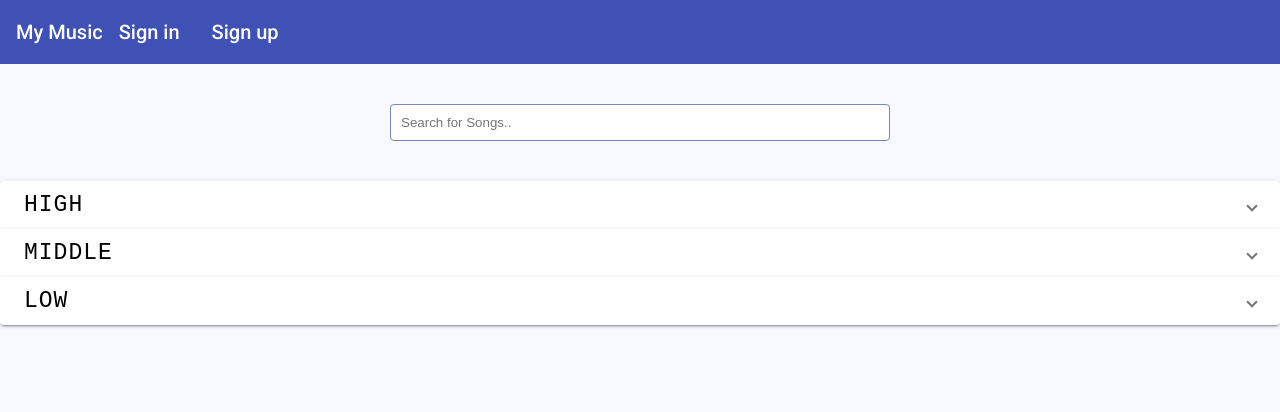
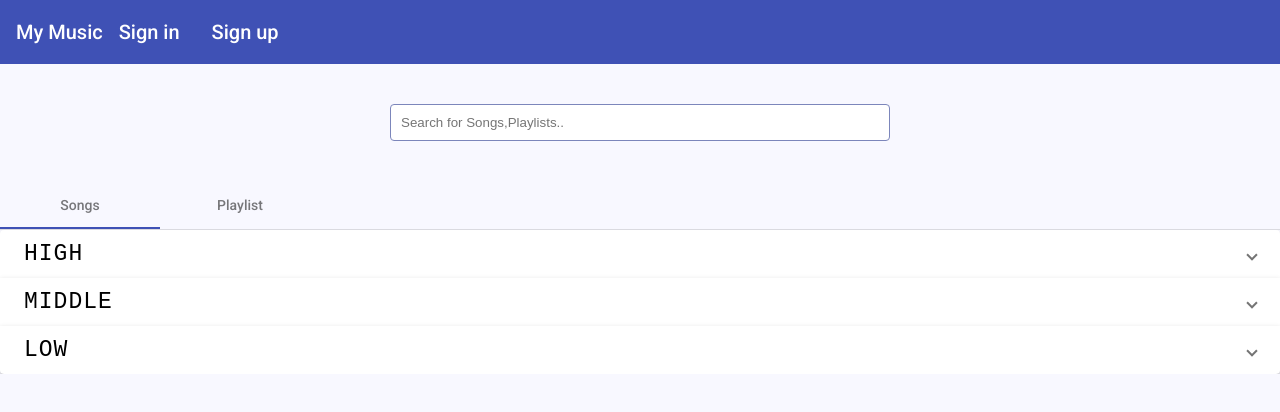
Before and after one commit to ssing548/ece9065-ssing548-project, an Angular app in the folder ECE9065-Project-Angular/: page /songsList in a window 1280 px wide. Shown: the top 412 px of the page. Built offline with nearby package versions, Linux system fonts and the light colour scheme.

Commit message:
basic functionality to show playlist to unauthenticated user implemented

```diff
--- a/ECE9065-Project-Angular/src/app/app.module.ts
+++ b/ECE9065-Project-Angular/src/app/app.module.ts
@@ -5,7 +5,7 @@ import { AppComponent } from './app.component';
 import { BrowserAnimationsModule } from '@angular/platform-browser/animations';
 import {MatToolbarModule} from '@angular/material/toolbar';
 import {MatButtonModule} from '@angular/material/button';
-import { SongsListComponent } from './songs/songs-list/songs-list.component';
+import { SongsListComponent , ShowPlayListDialog } from './songs/songs-list/songs-list.component';
 import { HomeComponent } from './home/home.component';
 import {MatExpansionModule} from '@angular/material/expansion';
 import { HttpClientModule } from '@angular/common/http';
@@ -15,6 +15,7 @@ import {MatTabsModule} from '@angular/material/tabs';
 import { FormsModule} from '@angular/forms';
 import {MatDialogModule} from '@angular/material/dialog';
 import {MatInputModule} from '@angular/material/input';
+import {MatSelectModule} from '@angular/material/select';
 
 @NgModule({
   declarations: [
@@ -22,7 +23,8 @@ import {MatInputModule} from '@angular/material/input';
     SongsListComponent,
     HomeComponent,
     ReviewComponent,
-    AddReviewDialog
+    AddReviewDialog,
+    ShowPlayListDialog
   ],
   imports: [
     BrowserModule,
@@ -36,11 +38,11 @@ import {MatInputModule} from '@angular/material/input';
     MatTabsModule,
     FormsModule,
     MatDialogModule,
-    MatInputModule
+    MatInputModule,
+    MatSelectModule
   ],
   providers: [],
   bootstrap: [AppComponent],
-  entryComponents: [ReviewComponent, AddReviewDialog],
-
+  entryComponents: [ReviewComponent, AddReviewDialog,SongsListComponent , ShowPlayListDialog]
 })
 export class AppModule { }
--- /dev/null
+++ b/ECE9065-Project-Angular/src/app/playlists/playlist.service.ts
@@ -0,0 +1,25 @@
+import { Injectable } from '@angular/core';
+import { HttpClient, HttpErrorResponse } from '@angular/common/http';
+import { IPlaylist } from './playlist';
+import { Observable, throwError } from 'rxjs';
+import { catchError, tap, map } from 'rxjs/operators';
+
+@Injectable({
+  providedIn: 'root'
+})
+export class PlaylistService {
+
+  private playlistUrl = 'assets/playlists.json';
+
+  constructor(private http: HttpClient) { }
+
+  getPlaylists(): Observable<IPlaylist[]>{
+    return this.http.get<IPlaylist[]>(this.playlistUrl)
+      .pipe(
+        tap(data => console.log('All: ' + JSON.stringify(data)))
+
+      );
+  }
+
+
+}
--- /dev/null
+++ b/ECE9065-Project-Angular/src/app/playlists/playlist.ts
@@ -0,0 +1,9 @@
+export interface IPlaylist {
+    listId: string,
+    listTitle: string
+    listDesc: string,
+    createdOn: Date,
+    createdBy: string
+    visibility: boolean,
+    songs: String[],
+}
--- /dev/null
+++ b/ECE9065-Project-Angular/src/app/playlists/show-playlist-dialog.html
@@ -0,0 +1,15 @@
+<h2 mat-dialog-title>{{data.playlist.listTitle}}</h2>
+<mat-dialog-content class="mat-typography">
+        <mat-card  *ngFor='let song of data.songs' >
+                <mat-card-title class= 'title' > {{song.songTitle}}</mat-card-title>
+                <!-- <mat-card-subtitle>{{playlist.listDesc}}</mat-card-subtitle> -->
+                <mat-card-content>
+                <span><label>Artist</label> {{song.artist}}</span>
+                <span><label>Album:</label>{{ song.album}}</span>
+              </mat-card-content>
+              </mat-card>
+</mat-dialog-content>
+<mat-dialog-actions align = "end">
+  <button mat-button mat-dialog-close>OK</button>
+  <!-- <button mat-button [mat-dialog-close]="true" cdkFocusInitial>Install</button> -->
+</mat-dialog-actions>
--- a/ECE9065-Project-Angular/src/app/songs/songs-list/songs-list.component.html
+++ b/ECE9065-Project-Angular/src/app/songs/songs-list/songs-list.component.html
@@ -1,22 +1,20 @@
-
-<div class = "search-container">
-<button mat-raised-button *ngIf = 'false'>Create Playlist</button>
-<input  class = "search-bar" placeholder="Search for Songs.." type = "text"  [(ngModel)]='songSearchBy'>
-<button mat-raised-button *ngIf = 'false'>Upload new Song</button>
+<div class="search-container">
+  <button mat-raised-button *ngIf='false'>Create Playlist</button>
+  <input class="search-bar" placeholder="Search for Songs,Playlists.." type="text" [(ngModel)]='songSearchBy'>
+  <button mat-raised-button *ngIf='false'>Upload new Song</button>
 </div>
 
+<mat-tab-group (selectedTabChange)="onPlaylistPanelSelected($event)">
+  <mat-tab label="Songs">
 
     <div>
       <mat-accordion>
 
-    <mat-expansion-panel (opened)="panelOpenState = true"
-                         (closed)="panelOpenState = false"
+        <mat-expansion-panel (opened)="panelOpenState = true" (closed)="panelOpenState = false"
           *ngFor='let song of searchedSongs'>
-      <mat-expansion-panel-header  >
+          <mat-expansion-panel-header>
             <mat-panel-title class="title">
               {{ song.songTitle }}
-
-
             </mat-panel-title>
             <mat-panel-description>
 
@@ -27,10 +25,21 @@
           <span><label>Year:</label>{{ song.year }}</span>
           <span><label>Genre:</label>{{ song.genre }}</span>
 
-      <app-review [songId] = 'song.songId'></app-review>
+          <app-review [songId]='song.songId'></app-review>
 
         </mat-expansion-panel>
 
       </mat-accordion>
-
     </div>
+  </mat-tab>
+  <mat-tab label="Playlist">
+    <mat-card  *ngFor='let playlist of playlists' (click) = "showPlaylistDialog($event,playlist.listId)">
+      <mat-card-title class= 'title'>{{playlist.listTitle}}</mat-card-title>
+      <mat-card-subtitle>{{playlist.listDesc}}</mat-card-subtitle>
+      <mat-card-content>
+      <span><label>Songs#</label> {{playlist.songs.length}}</span>
+      <span><label>Created By:</label>{{ playlist.createdBy}}</span>
+    </mat-card-content>
+    </mat-card>
+  </mat-tab>
+</mat-tab-group>
--- a/ECE9065-Project-Angular/src/app/songs/songs-list/songs-list.component.ts
+++ b/ECE9065-Project-Angular/src/app/songs/songs-list/songs-list.component.ts
@@ -1,8 +1,17 @@
-import { Component, OnInit } from '@angular/core';
+import { Component, OnInit, Inject } from '@angular/core';
 import { SongService } from '../song.service';
+import { PlaylistService } from '../../playlists/playlist.service';
 import { Observable, throwError } from 'rxjs';
 import { ISong } from '../songs';
+import { IPlaylist } from '../../playlists/playlist';
 import { ReviewComponent } from '../../Reviews/review/review.component';
+import { MatTabChangeEvent } from '@angular/material';
+import { MatDialog, MatDialogRef, MAT_DIALOG_DATA } from '@angular/material/dialog';
+
+export interface PlaylistDialogData {
+  playlist: IPlaylist,
+  songs: ISong[]
+}
 
 @Component({
   selector: 'app-songs-list',
@@ -13,10 +22,12 @@ export class SongsListComponent implements OnInit {
 
   panelOpenState = false;
   songs: ISong[] = [];
+  playlists: IPlaylist[] = [];
   searchedSongs: ISong[] = [];
   errorMessage = '';
-
-  constructor(private songService: SongService) { }
+  selected = 'songs';
+  constructor(private songService: SongService, private playlistService: PlaylistService,
+    public dialog: MatDialog) { }
 
   _songSearchBy = '';
   get songSearchBy(): string {
@@ -33,6 +44,47 @@ export class SongsListComponent implements OnInit {
       song.songTitle.toLocaleLowerCase().indexOf(searchBy) !== -1);
   }
 
+  showPlaylistDialog(event: Event, listId: string): void {
+    //console.log(this.song);
+    var plist;
+    for (var i = 0; i < this.playlists.length; i++) {
+      if (this.playlists[i].listId === listId)
+        plist = this.playlists[i];
+
+    }
+    var plsongs: ISong[] = [];
+    for (var i = 0; i < plist.songs.length; i++) {
+      plsongs.push(this.getSongById(plist.songs[i]))
+    }
+
+    console.log("hi" + plsongs[0]);
+    const dialogRef = this.dialog.open(ShowPlayListDialog, {
+      width: '400px',
+      data: {
+        playlist: plist,
+        songs: plsongs
+      }
+    });
+
+    dialogRef.afterClosed().subscribe(result => {
+      console.log('The dialog was closed');
+      // this.reviewText = result.reviewText;
+      // this.rating = result.rating;
+      // console.log( this.reviewText+this.rating);
+      //this.addReview();
+    });
+
+
+  }
+
+  getSongById(songId: String): ISong {
+    for (var i = 0; i < this.songs.length; i++) {
+      if (this.songs[i].songId == songId) {
+        console.log("i am returning " + this.songs[i].songId);
+        return this.songs[i];
+      }
+    }
+  }
 
   ngOnInit() {
     this.songService.getSongs().subscribe({
@@ -42,7 +94,36 @@ export class SongsListComponent implements OnInit {
       },
       error: err => this.errorMessage = err
     });
+
+    this.playlistService.getPlaylists().subscribe({
+      next: playlists => {
+        this.playlists = playlists;
+        // this.searchedSongs = this.songs;
+      },
+      error: err => this.errorMessage = err
+    });
   }
 
+  onPlaylistPanelSelected(event: MatTabChangeEvent) {
+
+    console.log('index => ', event.index);
+
+  }
 
 }
+
+@Component({
+  selector: 'show-playlist-dialog',
+  templateUrl: '../../playlists/show-playlist-dialog.html',
+})
+export class ShowPlayListDialog {
+
+  constructor(
+    public dialogRef: MatDialogRef<ShowPlayListDialog>,
+    @Inject(MAT_DIALOG_DATA) public data: PlaylistDialogData) { }
+
+  onNoClick(): void {
+    this.dialogRef.close();
+  }
+
+}
--- /dev/null
+++ b/ECE9065-Project-Angular/src/assets/playlists.json
@@ -0,0 +1,21 @@
+[
+    {
+        "listId": "l1",
+        "listTitle": "Popular",
+        "listDesc": "These are the popular songs",
+        "createdOn": "2019-02-02",
+        "createdBy": "sumeet",
+        "visibility": "true",
+        "songs": ["1","2","3"]
+    },
+
+    {
+        "listId": "l2",
+        "listTitle": "Trending",
+        "listDesc": "These are the trending songs",
+        "createdOn": "2019-02-02",
+        "createdBy": "ABC",
+        "visibility": "true",
+        "songs": ["2","3"]
+    }
+]
```
Also changed, not shown: 1 other file (tests, documents, lock files or other folders). Lines whose indentation alone changed are shown as unchanged.
